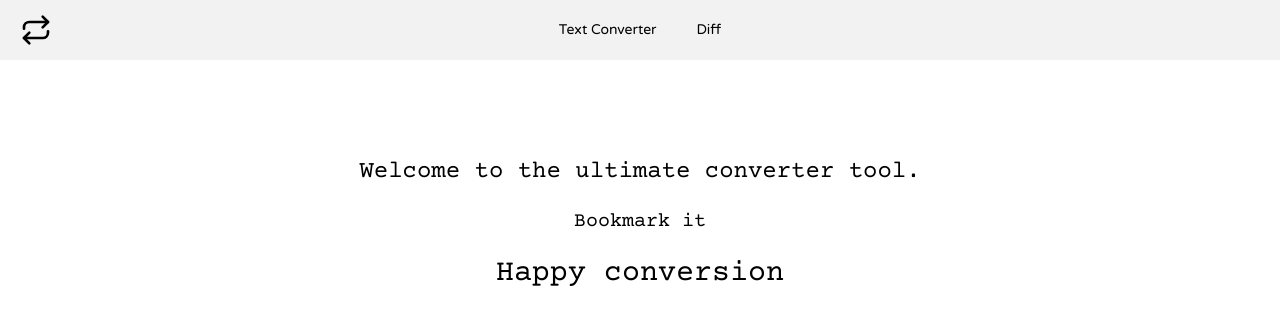
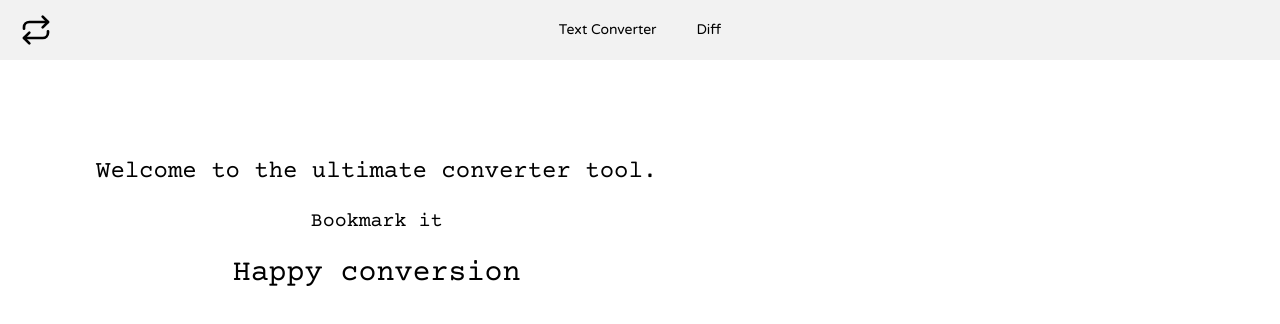
Before and after one commit to danglingmind/dailyutil, a Next.js app: page / in a window 1280 px wide. Shown: the top 324 px of the page. Built offline with nearby package versions, Linux system fonts and the light colour scheme.

Commit message:
layout fix with flex-grow

```diff
--- a/app/layout.tsx
+++ b/app/layout.tsx
@@ -18,12 +18,16 @@ export default function RootLayout({
     <html lang="en">
       <body className={`${courierPrime.className}`}>
         <div
-          className="absolute flex flex-col justify-between w-full h-full top-0 left-0 m-0 p-0 overflow-auto"
+          className="absolute flex flex-col w-full h-full top-0 left-0 m-0 p-0 overflow-auto"
           style={{ scrollbarWidth: "none" }}
         >
-          <Menu />
-          <div className="w-full">{children}</div>
-          <div className="flex items-end justify-end">
+          <div className="flex-none">
+            <Menu />
+          </div>
+          <div className="flex-grow flex items-start justify-start w-full">
+            {children}
+          </div>
+          <div className="flex-none">
             <Footer />
           </div>
         </div>
```
